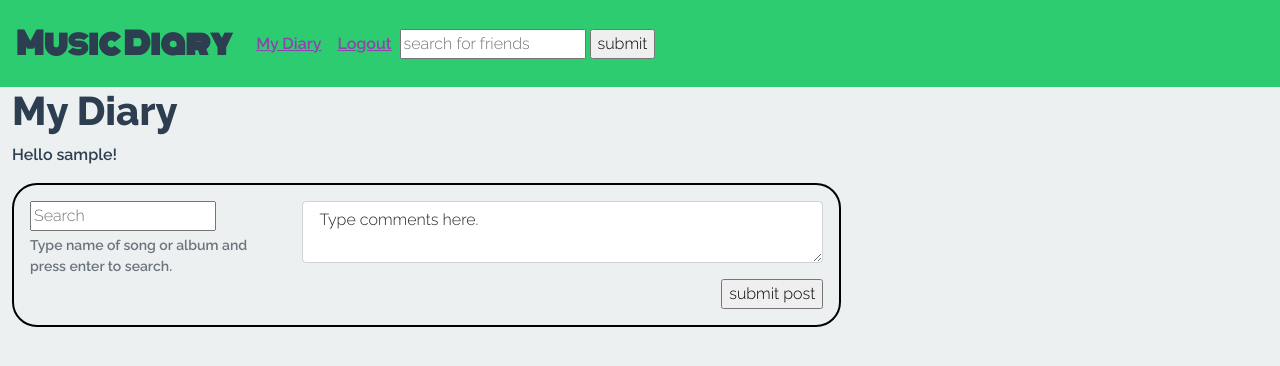
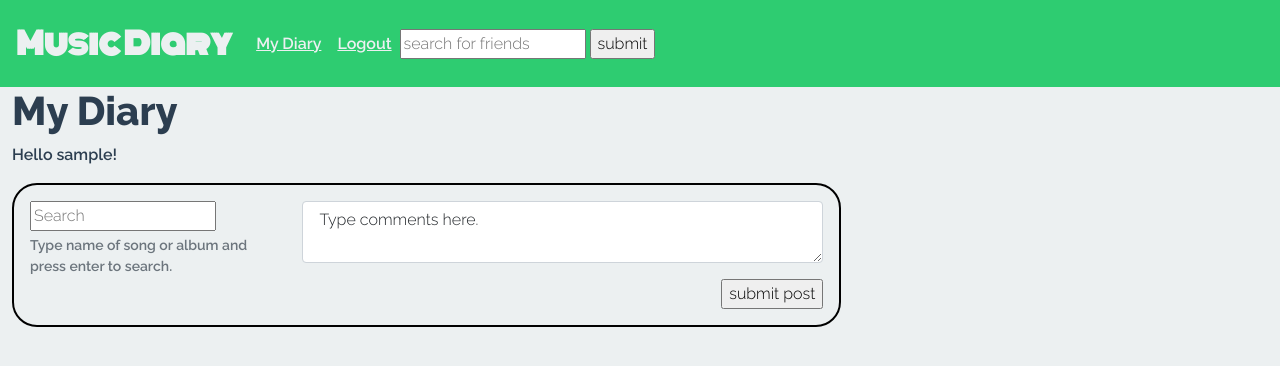
Before and after one commit to rach0101/Music_Diary_Hackbright_Project, a Flask app: a page that uses templates/base.html in a window 1280 px wide. Shown: the top 366 px of the page. Run offline with Flask 2, Linux system fonts and the light colour scheme; the visitor is signed in with stand-in values (Sample User, id 1); data that the repository does not hold is empty; some web fonts are replaced.

Commit message:
Change navbar color

```diff
--- a/static/styles.css
+++ b/static/styles.css
@@ -14,10 +14,10 @@ h2 {
 }
  nav {
      background:#2ecc71;
+     color: #ecf0f1;
  }
-
  nav a {
-    color: #8e44ad;
+    color: #ecf0f1;
  }
 
 .navbar-brand {
```
